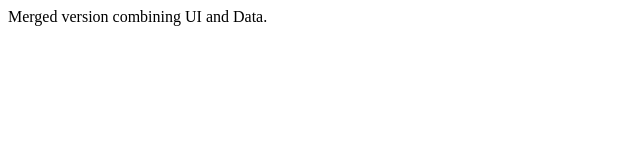
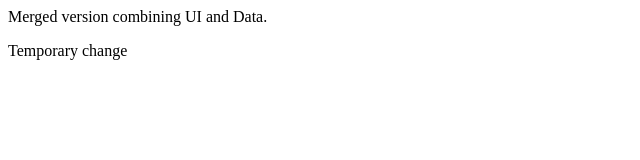
Before and after one commit to chandangowdav123-pixel/my-vcs-project, a plain HTML site: page index.html in a window 1280 px wide. Shown: the whole page, without its empty margins (0-640 px from the left). Drawn offline with Linux system fonts and the light colour scheme.

Commit message:
Resolved merge conflict in index.html between UI and Data branches

```diff
--- a/index.html
+++ b/index.html
@@ -1 +1 @@
-<p>Merged version combining UI and Data.</p>
+<p>Merged version combining UI and Data.</p><p>Temporary change</p>
```
